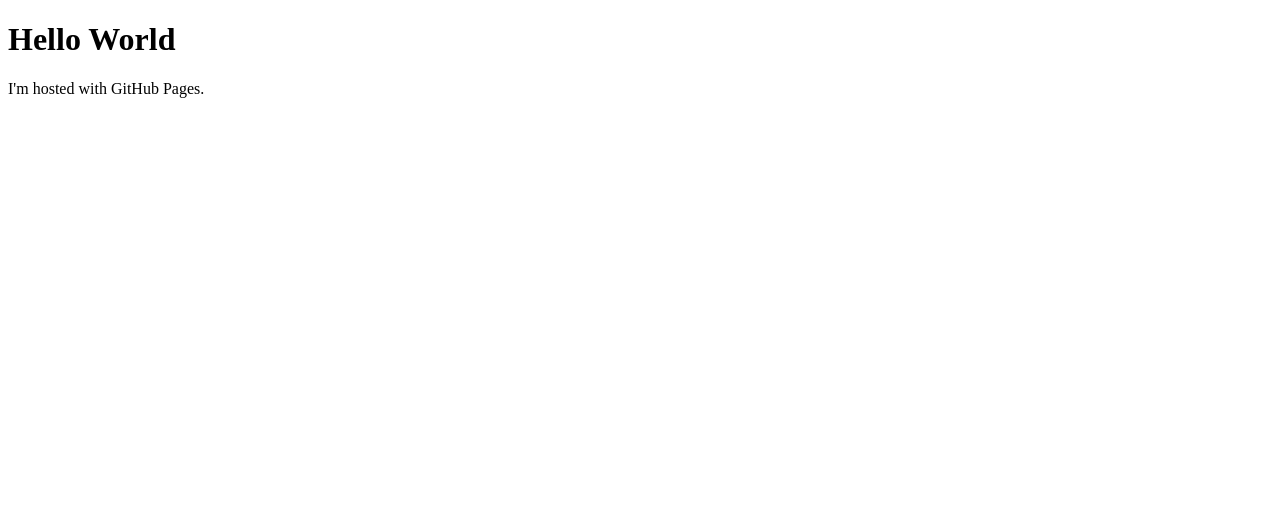
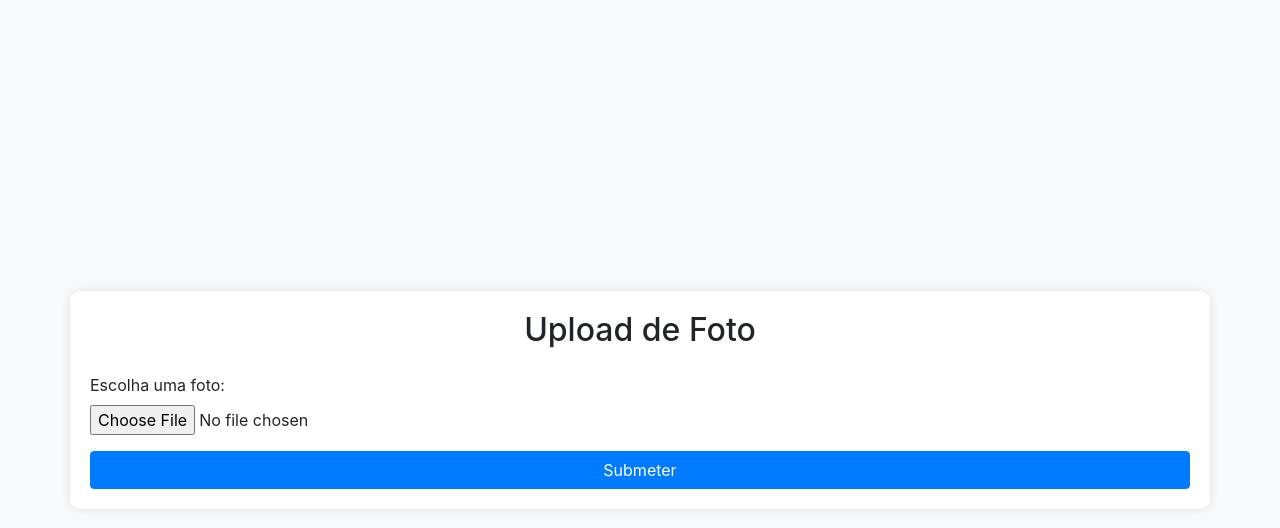
Before and after one commit to ecocalp/ecocal.github.io, a plain HTML site: page index.html in a window 1280 px wide. Drawn offline with nearby package versions, Linux system fonts and the light colour scheme.

Commit message:
Update index.html

```diff
--- a/index.html
+++ b/index.html
@@ -1,7 +1,36 @@
 <!DOCTYPE html>
-<html>
+<html lang="en">
+<head>
+    <meta charset="UTF-8">
+    <meta name="viewport" content="width=device-width, initial-scale=1.0">
+    <title>Upload de Foto</title>
+    <link href="https://stackpath.bootstrapcdn.com/bootstrap/4.5.2/css/bootstrap.min.css" rel="stylesheet">
+    <style>
+        body {
+            display: flex;
+            justify-content: center;
+            align-items: center;
+            height: 100vh;
+            background-color: #f8f9fa;
+        }
+        .container {
+            background: white;
+            padding: 20px;
+            border-radius: 10px;
+            box-shadow: 0 0 10px rgba(0, 0, 0, 0.1);
+        }
+    </style>
+</head>
 <body>
-<h1>Hello World</h1>
-<p>I'm hosted with GitHub Pages.</p>
+    <div class="container">
+        <h2 class="text-center">Upload de Foto</h2>
+        <form action="upload.php" method="post" enctype="multipart/form-data" class="mt-4">
+            <div class="form-group">
+                <label for="fileInput">Escolha uma foto:</label>
+                <input type="file" class="form-control-file" id="fileInput" name="photo" accept="image/*" capture="camera" required>
+            </div>
+            <button type="submit" class="btn btn-primary btn-block">Submeter</button>
+        </form>
+    </div>
 </body>
 </html>
```
